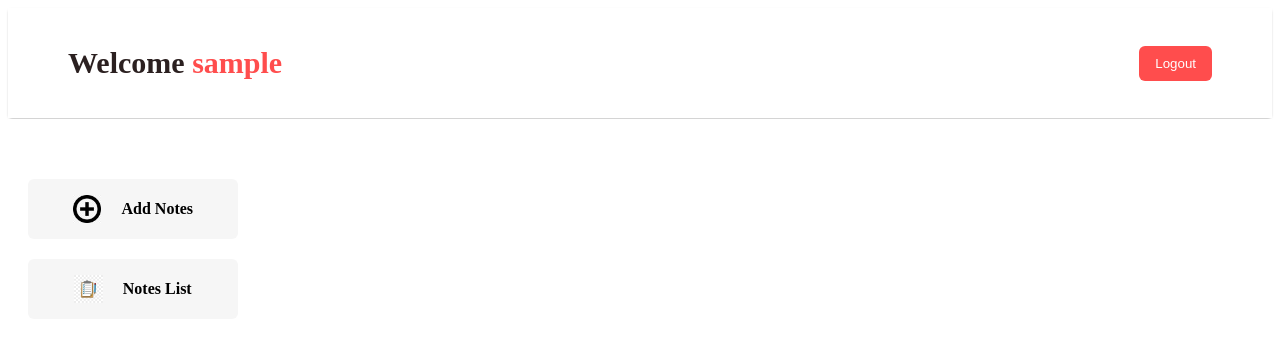
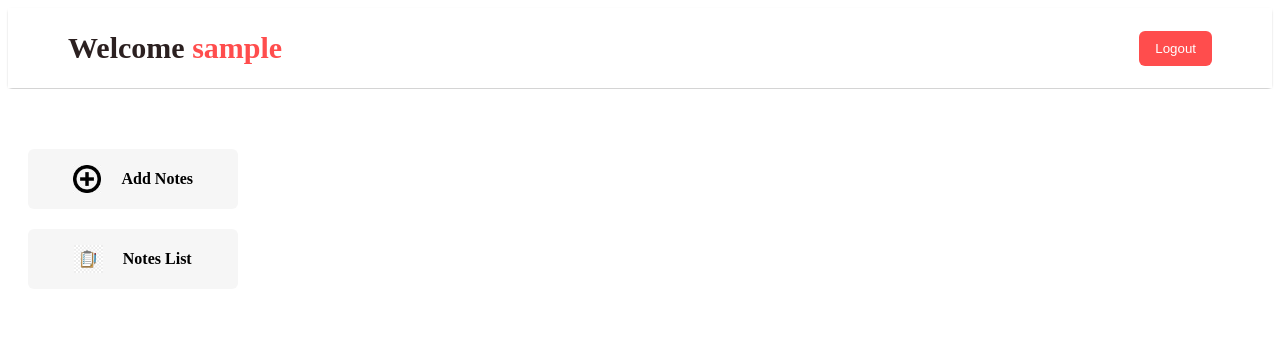
Before and after one commit to YugalKishore14/Study-Notes-Sharing-App, a React (Vite) app in the folder frontend/: page /admin in a window 1280 px wide. Shown: the top 342 px of the page. Built offline with nearby package versions, Linux system fonts and the light colour scheme; sample sign-in values are in the browser's storage.

Commit message:
remove padding

```diff
--- a/frontend/src/admin/componentes/Navbar/Navbar.css
+++ b/frontend/src/admin/componentes/Navbar/Navbar.css
@@ -2,7 +2,7 @@
     display: flex;
     align-items: center;
     justify-content: space-between;
-    padding: 15px 60px;
+    padding: 0px 60px;
     box-shadow: 0 1px 3px -2px #000;
     margin-bottom: 1px;
     background: white;
```
